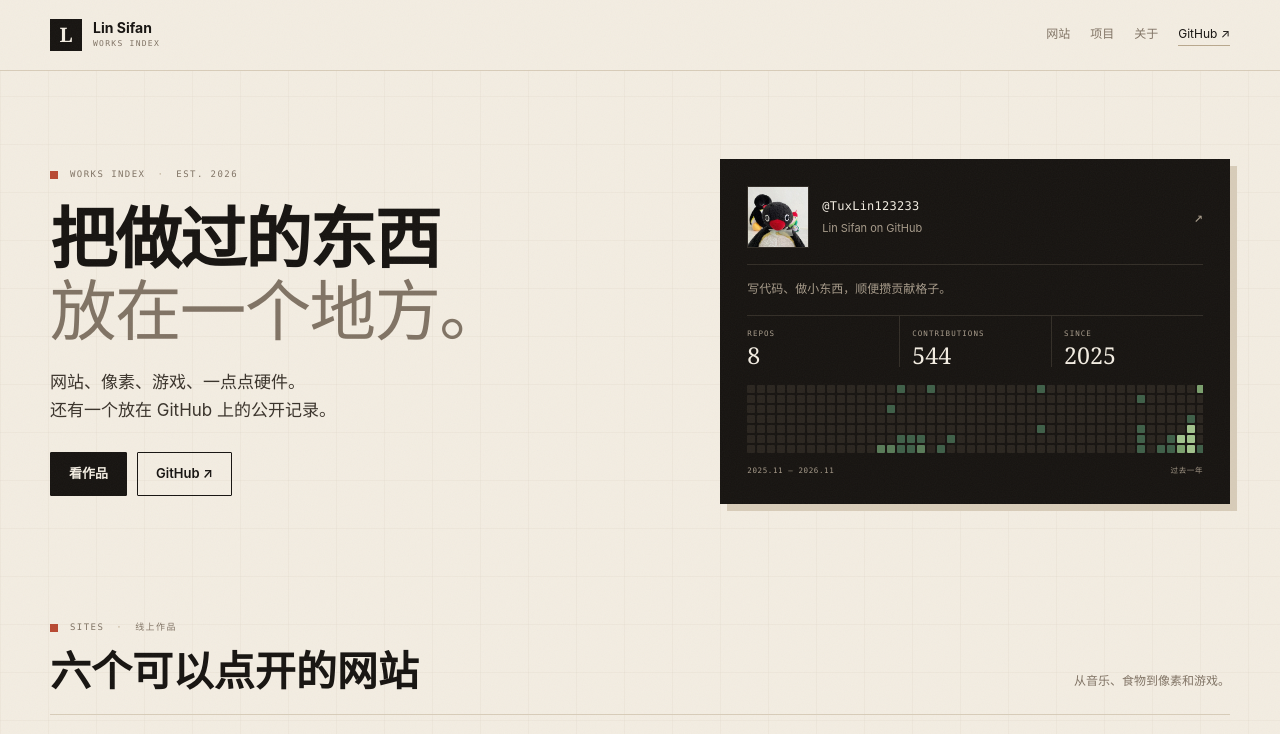
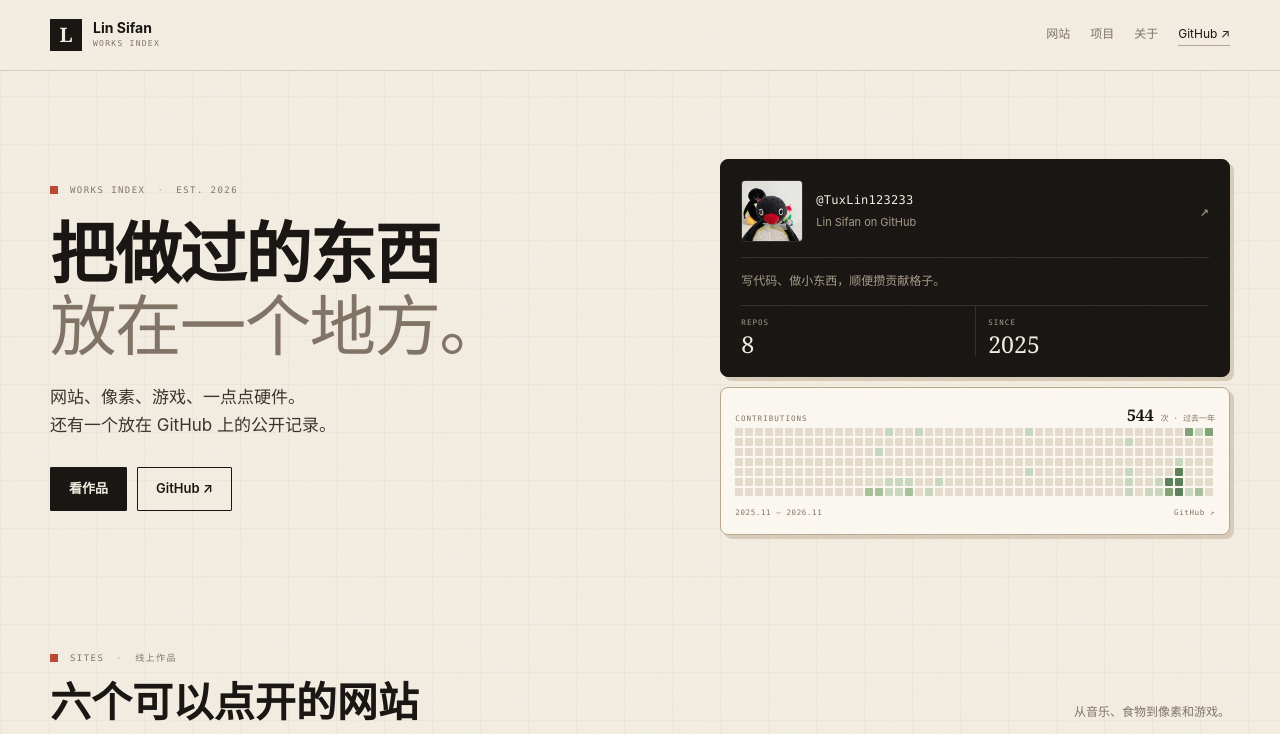
Before and after one commit to TuxLin123233/my-works, a plain HTML site: page index.html in a window 1280 px wide. Shown: the top 734 px of the page. Drawn offline with Linux system fonts and the light colour scheme.

Commit message:
作品索引：头像与贡献拆成独立卡片
- 右侧拆成两张小圆角卡片：上方头像与 GitHub 资料，下方贡献格子
- 贡献卡改用浅色纸面，贡献格子重新配色并适配手机宽度
- 社区分享图重做：头像作为主视觉，贡献格子独立成第二张卡
- 更新 OG/Twitter meta 缓存版本与预览图
- 资源版本更新到 20261122-3

```diff
--- a/css/style.css
+++ b/css/style.css
@@ -113,45 +113,59 @@ img { max-width: 100%; display: block; }
 .btn--solid:hover { background: var(--accent); border-color: var(--accent); }
 .btn--line { background: transparent; }
 
-/* GitHub card */
+/* GitHub profile + contributions */
 
-.github-card {
+.side-stack { display: flex; flex-direction: column; gap: 10px; }
+
+.profile-card {
   background: var(--ink); color: var(--paper); border: 1px solid var(--ink);
-  padding: clamp(18px, 2.4vw, 26px);
-  box-shadow: 7px 7px 0 var(--line);
+  border-radius: 8px; padding: clamp(16px, 2.2vw, 20px);
+  box-shadow: 4px 4px 0 var(--line);
 }
-.github-card__top {
+.profile-card__top {
   display: flex; align-items: center; gap: 13px; text-decoration: none;
-  border-bottom: 1px solid var(--foot-line); padding-bottom: 16px;
+  border-bottom: 1px solid var(--foot-line); padding-bottom: 15px;
 }
-.github-card__avatar {
-  width: 62px; height: 62px; object-fit: cover; border: 1px solid var(--foot-line);
+.profile-card__avatar {
+  width: 62px; height: 62px; object-fit: cover;
+  border: 1px solid var(--foot-line); border-radius: 4px;
   filter: saturate(.92) contrast(1.02);
 }
-.github-card__who { display: flex; flex-direction: column; gap: 3px; min-width: 0; flex: 1; }
-.github-card__who strong { font-family: var(--font-mono); font-size: 12px; font-weight: 500; letter-spacing: .02em; }
-.github-card__who span { font-size: 11px; color: var(--foot-muted); }
-.github-card__arrow { font-family: var(--font-mono); font-size: 15px; color: var(--foot-muted); transition: color .2s, transform .2s; }
-.github-card__top:hover .github-card__arrow { color: var(--paper); transform: translate(2px, -2px); }
-.github-card__note { margin: 14px 0 0; font-size: 12px; line-height: 1.7; color: var(--foot-muted); }
-.github-stats { display: grid; grid-template-columns: repeat(3, minmax(0, 1fr)); gap: 0; margin: 16px 0 0; border-top: 1px solid var(--foot-line); }
-.github-stats div { padding: 12px 12px 0 0; }
-.github-stats div + div { border-left: 1px solid var(--foot-line); padding-left: 12px; }
-.github-stats dt { font-family: var(--font-mono); font-size: 7.5px; letter-spacing: .14em; color: var(--foot-muted); }
-.github-stats dd { margin: 3px 0 0; font-family: var(--font-display); font-size: 1.45rem; line-height: 1; }
-.contrib { margin-top: 18px; }
-.contrib__link { display: block; text-decoration: none; }
+.profile-card__who { display: flex; flex-direction: column; gap: 3px; min-width: 0; flex: 1; }
+.profile-card__who strong { font-family: var(--font-mono); font-size: 12px; font-weight: 500; letter-spacing: .02em; }
+.profile-card__who span { font-size: 11px; color: var(--foot-muted); }
+.profile-card__arrow { font-family: var(--font-mono); font-size: 15px; color: var(--foot-muted); transition: color .2s, transform .2s; }
+.profile-card__top:hover .profile-card__arrow { color: var(--paper); transform: translate(2px, -2px); }
+.profile-card__note { margin: 13px 0 0; font-size: 12px; line-height: 1.7; color: var(--foot-muted); }
+.profile-stats { display: grid; grid-template-columns: repeat(2, minmax(0, 1fr)); gap: 0; margin: 14px 0 0; border-top: 1px solid var(--foot-line); }
+.profile-stats div { padding: 11px 12px 0 0; }
+.profile-stats div + div { border-left: 1px solid var(--foot-line); padding-left: 12px; }
+.profile-stats dt { font-family: var(--font-mono); font-size: 7.5px; letter-spacing: .14em; color: var(--foot-muted); }
+.profile-stats dd { margin: 3px 0 0; font-family: var(--font-display); font-size: 1.45rem; line-height: 1; }
+
+.contrib-card {
+  background: var(--card); border: 1px solid var(--line-strong);
+  border-radius: 8px; padding: 14px;
+  box-shadow: 4px 4px 0 var(--line);
+}
+.contrib-card__head { display: flex; align-items: baseline; justify-content: space-between; gap: 12px; }
+.contrib-card__label { font-family: var(--font-mono); font-size: 7.5px; letter-spacing: .14em; color: var(--muted); }
+.contrib-card__total { font-family: var(--font-mono); font-size: 8px; color: var(--muted); }
+.contrib-card__total strong { font-family: var(--font-display); font-size: 1rem; font-weight: 600; color: var(--ink); margin-right: 2px; }
+.contrib { margin-top: 12px; }
+.contrib__link { display: block; text-decoration: none; border-radius: 3px; }
+.contrib__link:focus-visible { outline: 2px solid var(--ink); outline-offset: 2px; }
 .contrib__grid { display: flex; gap: 2px; overflow-x: auto; padding-bottom: 4px; scrollbar-width: thin; }
 .contrib__week { display: grid; grid-template-rows: repeat(7, 8px); gap: 2px; flex: 0 0 auto; }
-.contrib__cell { width: 8px; height: 8px; background: #2a251f; border-radius: 1px; }
-.contrib__cell.lvl-1 { background: #3f5f48; }
-.contrib__cell.lvl-2 { background: #597b58; }
-.contrib__cell.lvl-3 { background: #7ba06d; }
-.contrib__cell.lvl-4 { background: #a1c28c; }
+.contrib__cell { width: 8px; height: 8px; background: #e5dccd; border-radius: 1px; }
+.contrib__cell.lvl-1 { background: #c9d8bf; }
+.contrib__cell.lvl-2 { background: #a7c198; }
+.contrib__cell.lvl-3 { background: #80a374; }
+.contrib__cell.lvl-4 { background: #5b8058; }
 .contrib__cell.is-empty { background: transparent; }
-.contrib__foot { display: flex; justify-content: space-between; gap: 10px; margin-top: 8px; font-family: var(--font-mono); font-size: 7.5px; letter-spacing: .08em; color: var(--foot-muted); }
+.contrib__foot { display: flex; justify-content: space-between; gap: 10px; margin-top: 7px; font-family: var(--font-mono); font-size: 7.5px; letter-spacing: .08em; color: var(--muted); }
 
-/* ---------- Section ---------- */
+/* ---------- Section ---------- *//* ---------- Section ---------- */
 
 .section { padding-top: clamp(36px, 5vw, 54px); }
 .section__head {
@@ -255,7 +269,7 @@ img { max-width: 100%; display: block; }
 .hero__copy > *:nth-child(2) { animation-delay: .1s; }
 .hero__copy > *:nth-child(3) { animation-delay: .16s; }
 .hero__copy > *:nth-child(4) { animation-delay: .22s; }
-.github-card { animation: rise-in .85s .1s var(--ease) both; }
+.side-stack { animation: rise-in .85s .1s var(--ease) both; }
 @keyframes rise-in { from { opacity: 0; transform: translateY(16px); } to { opacity: 1; transform: none; } }
 
 /* ---------- Desktop ---------- */
@@ -280,7 +294,7 @@ img { max-width: 100%; display: block; }
   .contrib__cell { width: 6px; height: 6px; }
   .contrib__week { grid-template-rows: repeat(7, 6px); gap: 1px; }
   .contrib__grid { gap: 1px; }
-  .github-card { max-width: 460px; width: 100%; }
+  .side-stack { max-width: 460px; width: 100%; }
   .section__head { align-items: flex-start; flex-direction: column; gap: 8px; }
   .section__note { white-space: normal; }
   .about { grid-template-columns: 1fr; }
@@ -307,6 +321,6 @@ img { max-width: 100%; display: block; }
 @media (prefers-reduced-motion: reduce) {
   html { scroll-behavior: auto; }
   .js [data-reveal] { opacity: 1; transform: none; transition: none; }
-  .hero__copy > *, .github-card { animation: none; }
+  .hero__copy > *, .side-stack { animation: none; }
   *, *::before, *::after { animation-duration: .001ms !important; transition-duration: .001ms !important; }
 }
--- a/index.html
+++ b/index.html
@@ -12,13 +12,14 @@
   <meta property="og:description" content="网站、像素、游戏与小实验，以及 GitHub 上的贡献记录。">
   <meta property="og:type" content="website">
   <meta property="og:url" content="https://tuxlin123233.github.io/my-works/">
-  <meta property="og:image" content="https://tuxlin123233.github.io/my-works/assets/og-cover.jpg">
+  <meta property="og:image" content="https://tuxlin123233.github.io/my-works/assets/og-cover.jpg?v=20261122-3">
   <meta property="og:image:width" content="1200">
   <meta property="og:image:height" content="630">
   <meta name="twitter:card" content="summary_large_image">
+  <meta name="twitter:image" content="https://tuxlin123233.github.io/my-works/assets/og-cover.jpg?v=20261122-3">
   <title>Lin Sifan · 作品索引</title>
   <link rel="icon" href="favicon.svg" type="image/svg+xml">
-  <link rel="stylesheet" href="css/style.css?v=20261122-1">
+  <link rel="stylesheet" href="css/style.css?v=20261122-3">
 </head>
 <body>
   <header class="site-head">
@@ -48,30 +49,36 @@
         </div>
       </div>
 
-      <aside class="github-card" aria-label="GitHub 资料与贡献记录">
-        <a class="github-card__top" href="https://github.com/TuxLin123233" target="_blank" rel="noopener">
-          <img class="github-card__avatar" src="assets/avatar.jpg" alt="TuxLin123233 的 GitHub 头像" width="460" height="460">
-          <span class="github-card__who">
+      <aside class="side-stack" aria-label="GitHub 资料与贡献记录">
+        <section class="profile-card">
+          <a class="profile-card__top" href="https://github.com/TuxLin123233" target="_blank" rel="noopener">
+            <img class="profile-card__avatar" src="assets/avatar.jpg" alt="TuxLin123233 的 GitHub 头像" width="460" height="460">
+            <span class="profile-card__who">
               <strong>@TuxLin123233</strong>
               <span>Lin Sifan on GitHub</span>
             </span>
-          <span class="github-card__arrow" aria-hidden="true">↗</span>
+            <span class="profile-card__arrow" aria-hidden="true">↗</span>
           </a>
-        <p class="github-card__note">写代码、做小东西，顺便攒贡献格子。</p>
-        <dl class="github-stats">
+          <p class="profile-card__note">写代码、做小东西，顺便攒贡献格子。</p>
+          <dl class="profile-stats">
             <div><dt>REPOS</dt><dd data-github="repos">8</dd></div>
-          <div><dt>CONTRIBUTIONS</dt><dd data-github="contributions">544</dd></div>
             <div><dt>SINCE</dt><dd data-github="since">2025</dd></div>
           </dl>
-        <div class="contrib">
+        </section>
+
+        <section class="contrib-card">
+          <div class="contrib-card__head">
+            <span class="contrib-card__label">CONTRIBUTIONS</span>
+            <span class="contrib-card__total"><strong data-github="contributions">544</strong> 次 · 过去一年</span>
+          </div>
           <a class="contrib__link" href="https://github.com/TuxLin123233" target="_blank" rel="noopener" aria-label="在 GitHub 查看贡献记录">
             <div class="contrib__grid" id="contrib-grid" aria-label="过去一年的 GitHub 贡献格子"></div>
           </a>
           <div class="contrib__foot">
             <span id="contrib-range">2025.11 — 2026.11</span>
-            <span>过去一年</span>
+            <span>GitHub ↗</span>
           </div>
-        </div>
+        </section>
       </aside>
     </section>
 
@@ -130,7 +137,7 @@
     <svg viewBox="0 0 24 24" aria-hidden="true"><path d="m6 14 6-6 6 6"/></svg>
   </button>
 
-  <script src="js/data.js?v=20261122-1"></script>
-  <script src="js/app.js?v=20261122-1"></script>
+  <script src="js/data.js?v=20261122-3"></script>
+  <script src="js/app.js?v=20261122-3"></script>
 </body>
 </html>
```
Also changed, not shown: assets/og-cover.jpg, docs/preview-home.jpg, docs/preview-mobile.jpg. Lines whose indentation alone changed are shown as unchanged.
